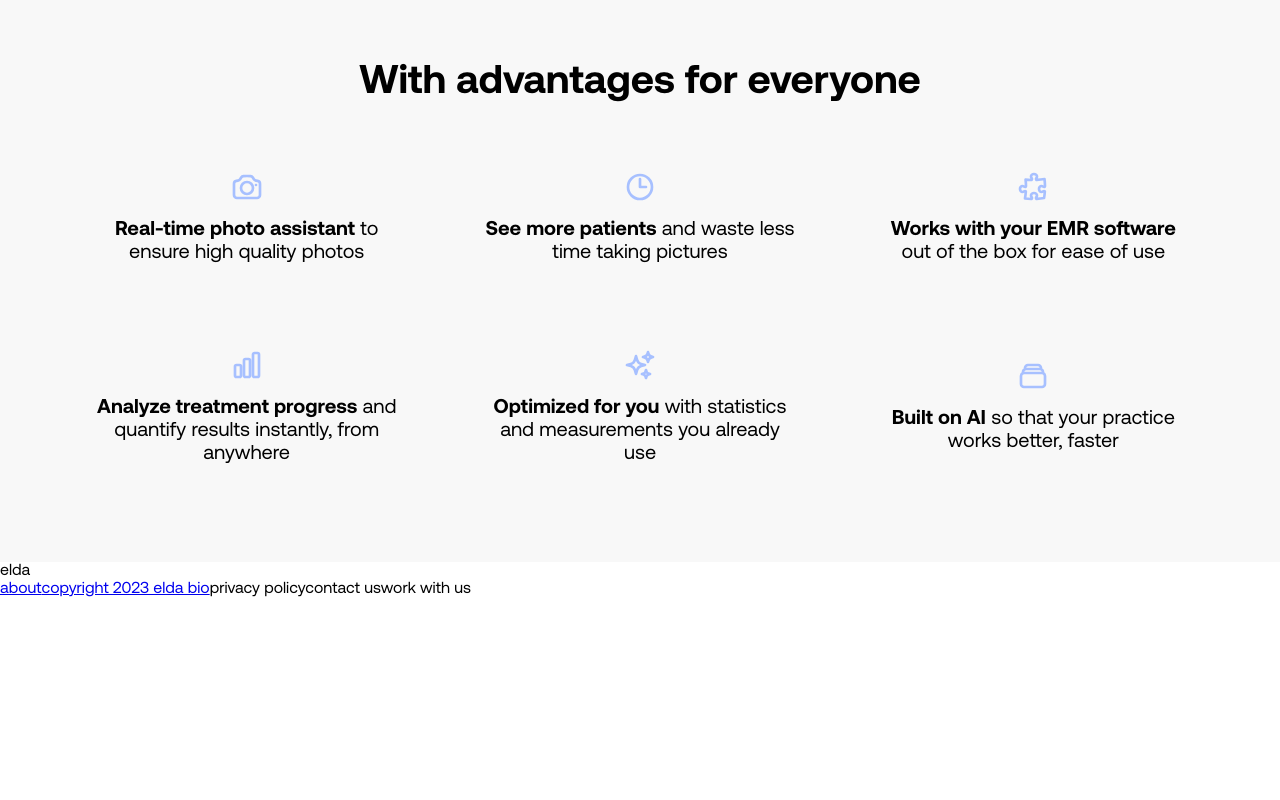
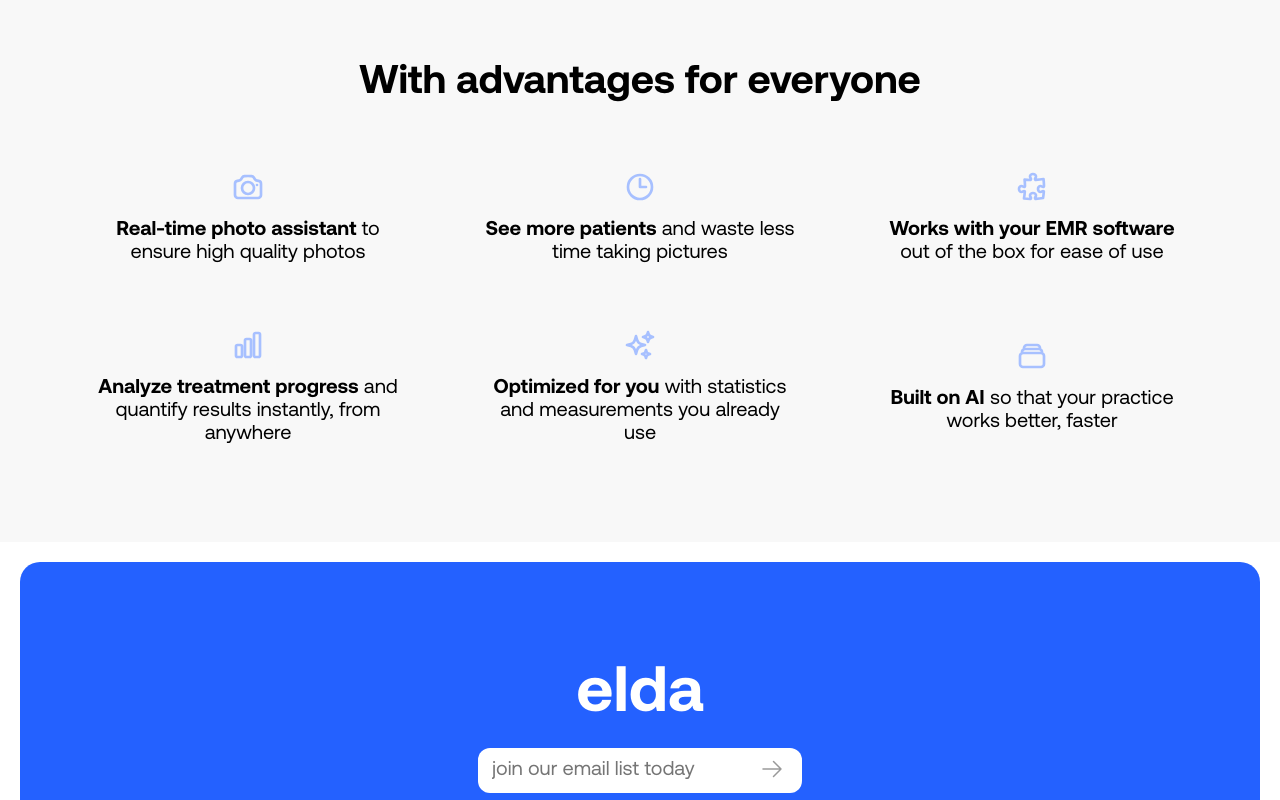
Before and after one commit to eldabio/website-prod, a Next.js app: page / in a window 1280 px wide. Shown: the part 1660-2460 px from the top of the page. Before the commit the page ends 2258 px from the top, so only its background shows below. Built offline with nearby package versions, Linux system fonts and the light colour scheme.

Commit message:
Add footer

```diff
--- a/pages/index.js
+++ b/pages/index.js
@@ -4,6 +4,7 @@ import styles from "../styles/Home.module.css";
 import CtaButton from "./components/cta-button";
 
 import {
+  ArrowRightIcon,
   CameraIcon,
   ChartBarIcon,
   ClockIcon,
@@ -129,10 +130,18 @@ export default function Home() {
           </div>
         </section>
         <footer className={styles.footer}>
-          elda
+          <h1>elda</h1>
+          <form>
+            <div className={styles.formInput}>
+              <input placeholder="join our email list today" />
+              <button>
+                <ArrowRightIcon />
+              </button>
+            </div>
+          </form>
           <div className={styles.links}>
-            <a href="#">about</a>
-            <a href="#">copyright 2023 elda bio</a>
+            <a>about</a>
+            <a>copyright 2023 elda bio</a>
             <a>privacy policy</a>
             <a>contact us</a>
             <a>work with us</a>
--- a/styles/Home.module.css
+++ b/styles/Home.module.css
@@ -98,7 +98,7 @@ section.advantages h1 {
 section.advantages .advantagesGrid {
 	display: grid;
 	grid-template-columns: repeat(3, 1fr);
-	gap: 5.25rem;
+	gap: 4rem 5rem;
 	padding: 2rem 3.75rem;
 }
 
@@ -117,3 +117,78 @@ section.advantages .advantagesGrid svg {
 	stroke: #A7C0FF;
 	stroke-width: 2px;
 }
+
+.footer {
+	margin: 1.25rem;
+	border-radius: 1.25rem;
+	background-color: #2461FF;
+	color: #fff;
+	text-align: center;
+	padding: 2rem 12rem;
+}
+
+.footer h1 {
+	font-size: 4rem;
+	margin: 4rem 0 1rem 0;
+}
+
+.footer .formInput {
+	padding: .5rem .75rem;
+	border-radius: .75rem;
+	border: none;
+	background-color: white;
+	width: fit-content;
+	display: flex;
+	align-items: center;
+	justify-content: space-between;
+	margin: auto;
+	outline: none;
+
+	transition: outline 0.2s ease-in-out;
+}
+
+.footer .formInput:focus-within {
+	outline: #c4c4c4 solid .25rem;
+}
+
+.footer input:focus {
+	outline: none;
+}
+
+.footer input {
+	font-size: 1.25rem;
+	font-family: "Aeonik Pro";
+	border: none;
+}
+
+.footer button {
+	background: none;
+	border: none;
+}
+
+.footer button:hover {
+	cursor: pointer;
+}
+
+.footer button svg {
+	stroke: rgba(0, 0, 0, 0.4);
+	width: 1.5rem;
+	height: 1.5rem;
+}
+
+.footer .links {
+	margin: 6rem 0 0 0;
+	display: flex;
+	justify-content: space-around;
+}
+
+.footer .links a {
+	color: white;
+	opacity: 0.8;
+	transition: opacity 0.2s ease-in-out;
+}
+
+.footer .links a:hover {
+	opacity: 1;
+	cursor: pointer;
+}
```
